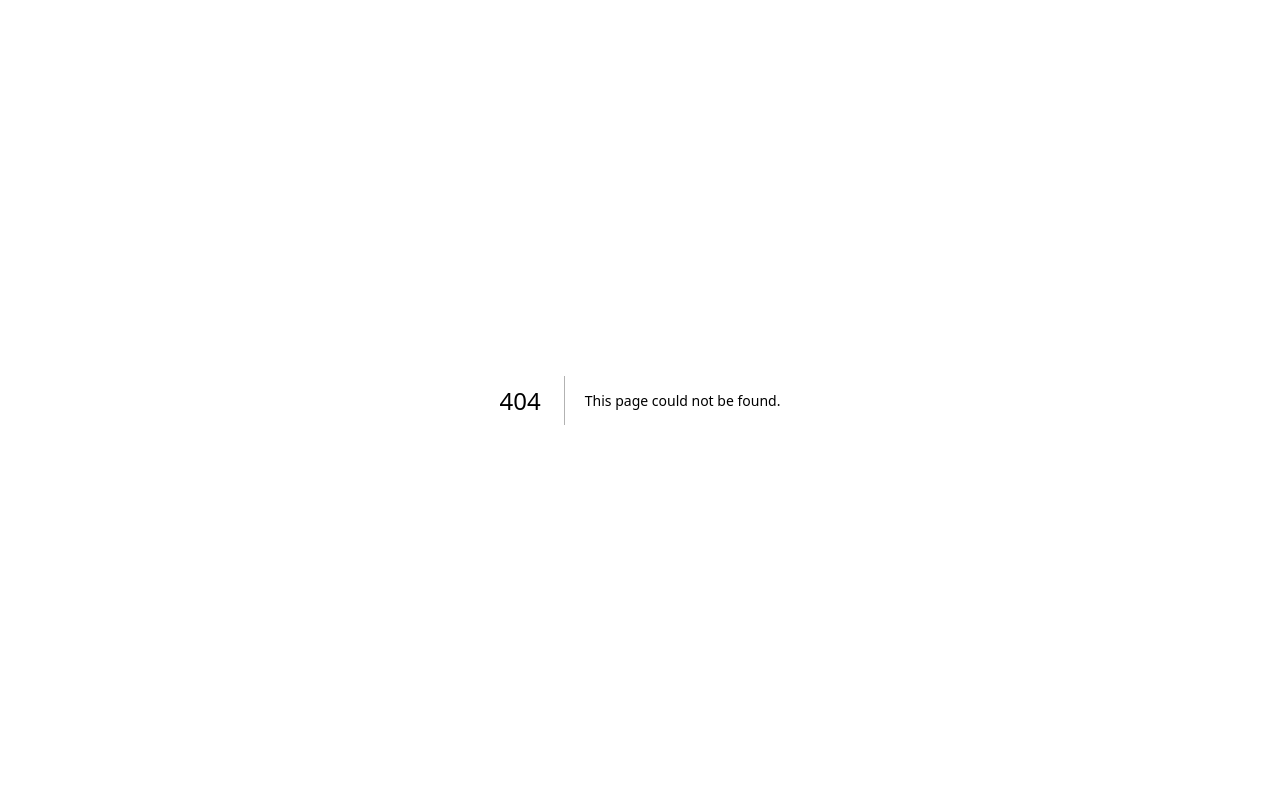
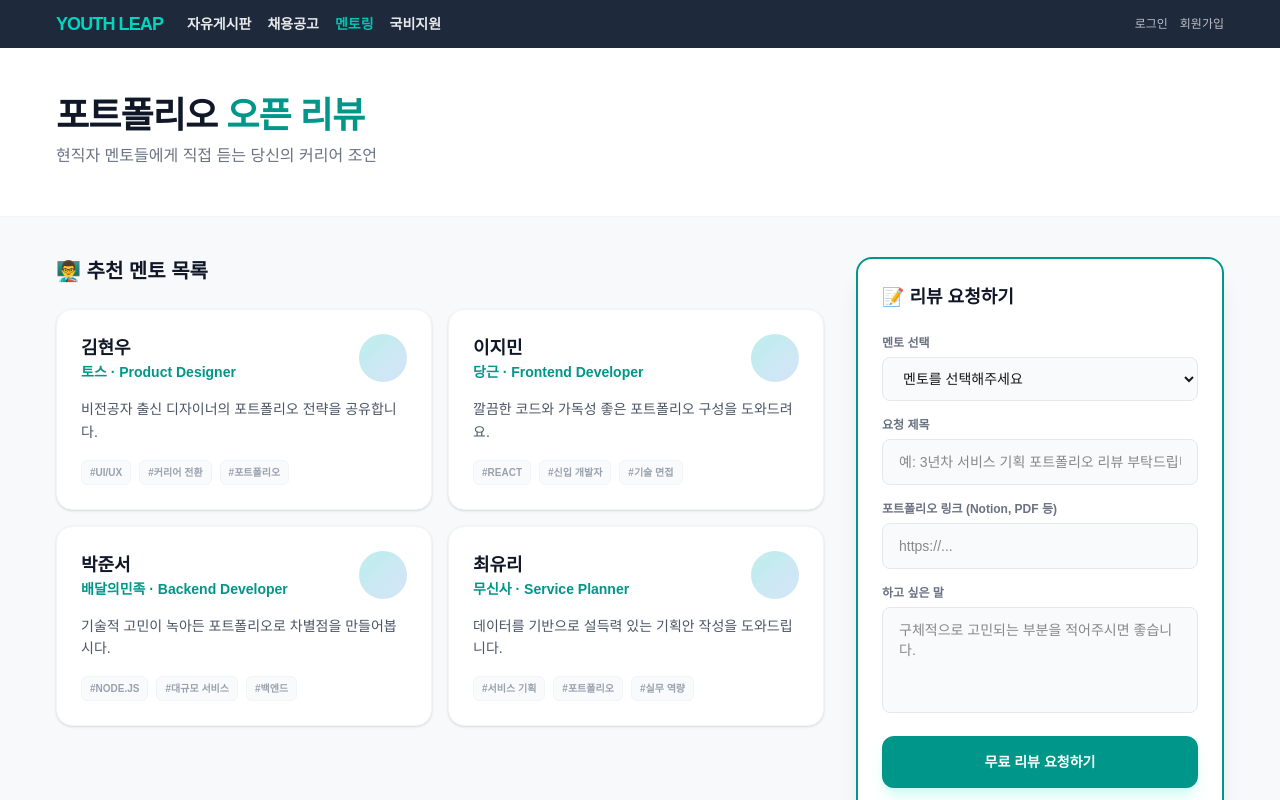
Before and after one commit to DavidOH77/youth-leap, a Next.js app: page /mentoring in a window 1280 px wide. Before the commit this address had no page. Shown: the top 800 px of the page. Built offline with nearby package versions, Linux system fonts and the light colour scheme.

Commit message:
feat: 멘토링(포트폴리오 오픈 리뷰) 페이지 신규 생성

```diff
--- /dev/null
+++ b/src/app/mentoring/page.tsx
@@ -0,0 +1,206 @@
+'use client';
+
+import { useState } from 'react';
+import Link from 'next/link';
+
+interface Mentor {
+  id: number;
+  name: string;
+  company: string;
+  position: string;
+  description: string;
+  tags: string[];
+}
+
+export default function MentoringPage() {
+  const [mentors] = useState<Mentor[]>([
+    {
+      id: 1,
+      name: "김현우",
+      company: "토스",
+      position: "Product Designer",
+      description: "비전공자 출신 디자이너의 포트폴리오 전략을 공유합니다.",
+      tags: ["UI/UX", "커리어 전환", "포트폴리오"]
+    },
+    {
+      id: 2,
+      name: "이지민",
+      company: "당근",
+      position: "Frontend Developer",
+      description: "깔끔한 코드와 가독성 좋은 포트폴리오 구성을 도와드려요.",
+      tags: ["React", "신입 개발자", "기술 면접"]
+    },
+    {
+      id: 3,
+      name: "박준서",
+      company: "배달의민족",
+      position: "Backend Developer",
+      description: "기술적 고민이 녹아든 포트폴리오로 차별점을 만들어봅시다.",
+      tags: ["Node.js", "대규모 서비스", "백엔드"]
+    },
+    {
+      id: 4,
+      name: "최유리",
+      company: "무신사",
+      position: "Service Planner",
+      description: "데이터를 기반으로 설득력 있는 기획안 작성을 도와드립니다.",
+      tags: ["서비스 기획", "포트폴리오", "실무 역량"]
+    }
+  ]);
+
+  const [form, setForm] = useState({
+    mentorId: '',
+    title: '',
+    link: '',
+    message: ''
+  });
+
+  const handleSubmit = (e: React.FormEvent) => {
+    e.preventDefault();
+    alert('리뷰 요청이 성공적으로 접수되었습니다. 멘토가 확인 후 연락드릴 예정입니다.');
+    setForm({ mentorId: '', title: '', link: '', message: '' });
+  };
+
+  return (
+    <main className="min-h-screen bg-[#f8f9fa]">
+      {/* Top Header */}
+      <nav className="bg-[#1e293b] text-white shadow-md">
+        <div className="max-w-[1200px] mx-auto px-4 h-12 flex items-center justify-between text-sm">
+          <div className="flex items-center gap-6">
+            <Link href="/" className="text-lg font-black tracking-tighter text-teal-400 cursor-pointer">YOUTH LEAP</Link>
+            <div className="hidden md:flex gap-4 font-bold opacity-90">
+              <Link href="/community" className="hover:text-teal-300">자유게시판</Link>
+              <Link href="/jobs" className="hover:text-teal-300">채용공고</Link>
+              <Link href="/mentoring" className="text-teal-400">멘토링</Link>
+              <Link href="/edu" className="hover:text-teal-300">국비지원</Link>
+            </div>
+          </div>
+          <div className="flex gap-3 text-xs opacity-70">
+            <span>로그인</span>
+            <span>회원가입</span>
+          </div>
+        </div>
+      </nav>
+
+      {/* Hero Section */}
+      <header className="bg-white border-b border-gray-100">
+        <div className="max-w-[1200px] mx-auto py-12 px-4">
+          <h1 className="text-3xl md:text-4xl font-black text-gray-900 mb-2 tracking-tight">
+            포트폴리오 <span className="text-teal-600">오픈 리뷰</span>
+          </h1>
+          <p className="text-gray-500 font-medium">현직자 멘토들에게 직접 듣는 당신의 커리어 조언</p>
+        </div>
+      </header>
+
+      {/* Main Content */}
+      <div className="max-w-[1200px] mx-auto py-10 px-4 grid grid-cols-12 gap-8">
+
+        {/* Left: Mentor List */}
+        <div className="col-span-12 lg:col-span-8 space-y-8">
+          <section>
+            <h2 className="text-xl font-black text-gray-900 mb-6 flex items-center gap-2">
+              👨‍🏫 추천 멘토 목록
+            </h2>
+            <div className="grid grid-cols-1 md:grid-cols-2 gap-4">
+              {mentors.map((mentor) => (
+                <div key={mentor.id} className="bg-white p-6 rounded-2xl border border-gray-100 shadow-sm hover:shadow-md transition-shadow group">
+                  <div className="flex justify-between items-start mb-4">
+                    <div>
+                      <h3 className="text-lg font-bold text-gray-900">{mentor.name}</h3>
+                      <p className="text-sm text-teal-600 font-bold">{mentor.company} · {mentor.position}</p>
+                    </div>
+                    <div className="w-12 h-12 bg-gray-100 rounded-full overflow-hidden">
+                      <div className="w-full h-full bg-gradient-to-br from-teal-400 to-blue-400 opacity-20"></div>
+                    </div>
+                  </div>
+                  <p className="text-sm text-gray-600 mb-4 line-clamp-2 leading-relaxed">
+                    {mentor.description}
+                  </p>
+                  <div className="flex flex-wrap gap-2">
+                    {mentor.tags.map(tag => (
+                      <span key={tag} className="text-[10px] font-bold px-2 py-1 bg-gray-50 text-gray-400 rounded-md border border-gray-100 uppercase">
+                        #{tag}
+                      </span>
+                    ))}
+                  </div>
+                </div>
+              ))}
+            </div>
+          </section>
+        </div>
+
+        {/* Right: Review Request Form */}
+        <div className="col-span-12 lg:col-span-4">
+          <div className="bg-white p-6 rounded-2xl border-2 border-teal-600 shadow-xl sticky top-6">
+            <h2 className="text-lg font-black text-gray-900 mb-6 flex items-center gap-2">
+              📝 리뷰 요청하기
+            </h2>
+            <form onSubmit={handleSubmit} className="space-y-4">
+              <div>
+                <label className="block text-xs font-bold text-gray-500 mb-1.5">멘토 선택</label>
+                <select
+                  required
+                  className="w-full px-4 py-3 bg-gray-50 border border-gray-200 rounded-lg text-sm focus:outline-none focus:border-teal-500 font-medium"
+                  value={form.mentorId}
+                  onChange={(e) => setForm({...form, mentorId: e.target.value})}
+                >
+                  <option value="">멘토를 선택해주세요</option>
+                  {mentors.map(m => (
+                    <option key={m.id} value={m.id}>{m.name} ({m.company})</option>
+                  ))}
+                </select>
+              </div>
+              <div>
+                <label className="block text-xs font-bold text-gray-500 mb-1.5">요청 제목</label>
+                <input
+                  type="text"
+                  required
+                  placeholder="예: 3년차 서비스 기획 포트폴리오 리뷰 부탁드립니다."
+                  className="w-full px-4 py-3 bg-gray-50 border border-gray-200 rounded-lg text-sm focus:outline-none focus:border-teal-500 font-medium"
+                  value={form.title}
+                  onChange={(e) => setForm({...form, title: e.target.value})}
+                />
+              </div>
+              <div>
+                <label className="block text-xs font-bold text-gray-500 mb-1.5">포트폴리오 링크 (Notion, PDF 등)</label>
+                <input
+                  type="url"
+                  required
+                  placeholder="https://..."
+                  className="w-full px-4 py-3 bg-gray-50 border border-gray-200 rounded-lg text-sm focus:outline-none focus:border-teal-500 font-medium"
+                  value={form.link}
+                  onChange={(e) => setForm({...form, link: e.target.value})}
+                />
+              </div>
+              <div>
+                <label className="block text-xs font-bold text-gray-500 mb-1.5">하고 싶은 말</label>
+                <textarea
+                  rows={4}
+                  placeholder="구체적으로 고민되는 부분을 적어주시면 좋습니다."
+                  className="w-full px-4 py-3 bg-gray-50 border border-gray-200 rounded-lg text-sm focus:outline-none focus:border-teal-500 font-medium resize-none"
+                  value={form.message}
+                  onChange={(e) => setForm({...form, message: e.target.value})}
+                ></textarea>
+              </div>
+              <button
+                type="submit"
+                className="w-full py-4 bg-teal-600 text-white text-sm font-black rounded-xl hover:bg-teal-700 transition-colors shadow-lg shadow-teal-100"
+              >
+                무료 리뷰 요청하기
+              </button>
+              <p className="text-[10px] text-center text-gray-400 font-medium">
+                * 멘토의 일정에 따라 반려되거나 시간이 소요될 수 있습니다.
+              </p>
+            </form>
+          </div>
+        </div>
+
+      </div>
+
+      <footer className="mt-20 py-10 bg-gray-100 border-t text-center text-[11px] text-gray-400 leading-relaxed uppercase tracking-widest font-bold">
+        (주) Youth-Leap | 대표: ohyeseong<br />
+        © 2026 Youth-Leap. All rights reserved.
+      </footer>
+    </main>
+  );
+}
```
